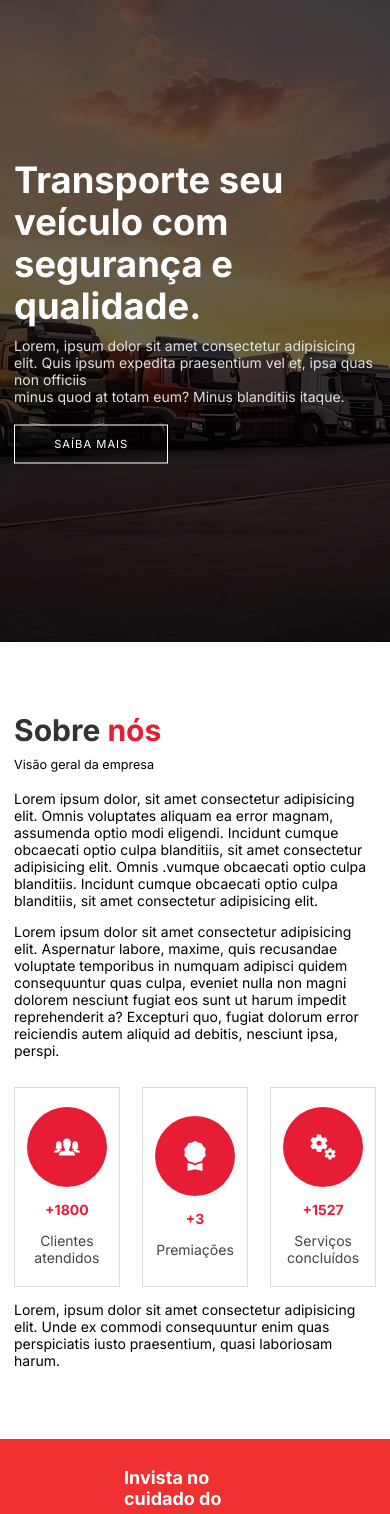
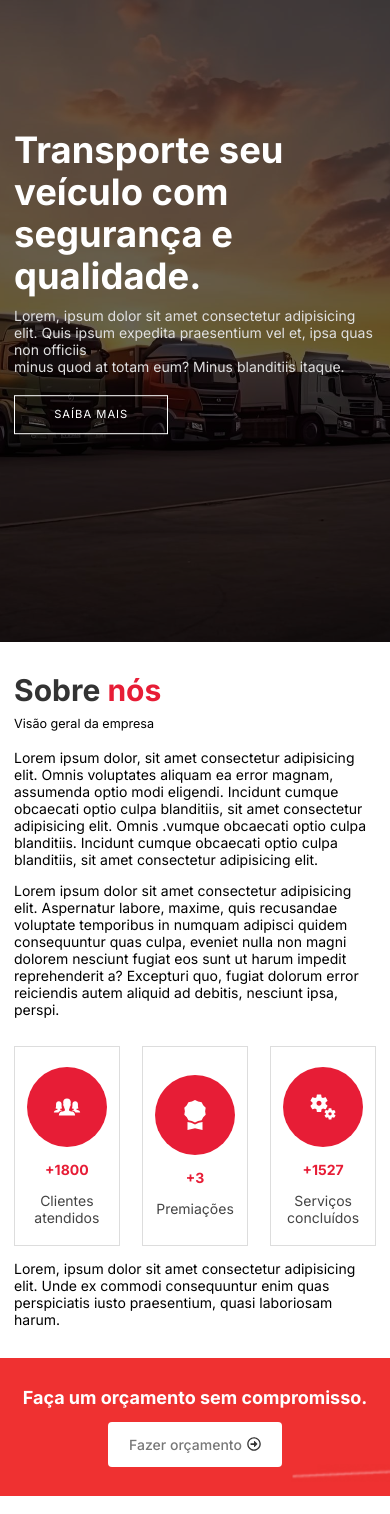
Before and after one commit to valmir1227/Transportadora-veiculos, a Next.js app: page / in a window 390 px wide. Shown: the part 180-1694 px from the top of the page. Built offline with nearby package versions, Linux system fonts and the light colour scheme.

Commit message:
Responsive Home, about Sections

```diff
--- a/src/app/containers/About/index.tsx
+++ b/src/app/containers/About/index.tsx
@@ -1,14 +1,8 @@
-import Image from "next/image";
-import { useState } from "react";
 
 import { IoIosPeople } from "react-icons/io";
 import { BsAwardFill } from "react-icons/bs";
 import { MdMiscellaneousServices } from "react-icons/md";
-import { FaRegArrowAltCircleRight } from "react-icons/fa";
 
-import carPolish from "../../assets/car-polish.jpg";
-import insulfilm from "../../assets/insulfilm.jpg";
-import insulfilmHome from "../../assets/insulfim-2.jpg";
 import carWash from "../../assets/car-wash.jpg";
 
 import styles from "./styles.module.scss";
--- a/src/app/containers/About/styles.module.scss
+++ b/src/app/containers/About/styles.module.scss
@@ -1,20 +1,30 @@
 @import "../../styles/variables";
 
 .about {
-  width: 100vw;
-  @media (min-width: 768px) {
-    padding: 70px 120px;
+  overflow-x: hidden;
+
+  @media (min-width: $mobileS) {
+    padding: 2.1rem 1rem;
   }
-  @media (max-width: 768px) {
-    padding: 70px 1rem;
+
+  @media (min-width: $mobileL) {
+    padding: 2.1rem 2.1rem;
+  }
+
+  @media (min-width: $tablet) {
+    padding: 2rem 4rem;
+  }
+
+  @media (min-width: $laptop) {
+    padding: 4rem 8rem;
   }
 }
 
 .companyOverview {
   width: 100%;
   overflow-x: hidden;
-  @media (min-width: 1200px) {
-   max-width: 70%;
+  @media (min-width: $laptop) {
+    max-width: 80%;
   }
 
   h2 {
--- a/src/app/containers/Home/styles.module.scss
+++ b/src/app/containers/Home/styles.module.scss
@@ -16,18 +16,29 @@
     height: 100%;
     background-color: rgba(0, 0, 0, 0.6);
   }
-  @media (min-width: 768px) {
-    padding: 0 120px;
+
+  @media (min-width: $mobileS) {
+    padding: 2.1rem 1rem;
   }
-  @media (max-width: 768px) {
-    padding: 0 1rem;
+
+  @media (min-width: $mobileL) {
+    padding: 2.1rem 2.1rem;
   }
+
+  @media (min-width: $tablet) {
+    padding: 2rem 4rem;
+  }
+
+  @media (min-width: $laptop) {
+    padding: 2rem 8rem;
+  }
+
   .text {
     width: 100%;
     position: relative;
     top: 50%;
-    transform: translateY(-50%);
-    @media (min-width: 768px) {
+    transform: translateY(-60%);
+    @media (min-width: $laptop) {
       width: 70%;
     }
 
@@ -36,7 +47,8 @@
       line-height: 4rem;
       color: $white;
       font-weight: 700;
-      @media (max-width: 468px) {
+
+      @media (max-width: $mobileL) {
         font-size: 2.6rem;
         line-height: 3rem;
       }
--- a/src/app/layout.tsx
+++ b/src/app/layout.tsx
@@ -18,6 +18,9 @@ export default function RootLayout({
 }) {
   return (
     <html lang="pt-br">
+      <head>
+        <title>Ola Mundo</title>
+      </head>
       <body className={poppins.className}>
         <Header />
         <Navigation />
--- a/src/app/page.tsx
+++ b/src/app/page.tsx
@@ -15,11 +15,8 @@ export default function Index() {
       <Home />
       <About />
       <section className={styles.carCare}>
-        <p>
-          Invista no cuidado do seu carro na garagem, e ele lhe proporcionará
-          segurança nas estradas.
-        </p>
-        <a href="/">
+        <p>Faça um orçamento sem compromisso.</p>
+        <a href="/orçamento">
           Fazer orçamento
           <FaRegArrowAltCircleRight color="#333" />
         </a>
--- a/src/app/styles/_variables.scss
+++ b/src/app/styles/_variables.scss
@@ -3,3 +3,11 @@ $white: #fff;
 $grey: #939597  ;
 $ligth-grey: #f6f6f6;
 $dark-grey: #2d3142;
+
+$mobileS: 320px;
+$mobileM: 375px;
+$mobileL: 425px;
+$tablet: 768px;
+$laptop: 1024px;
+$laptopL: 1440px;
+$desktop: 2560px;
--- a/src/app/styles/home.module.scss
+++ b/src/app/styles/home.module.scss
@@ -5,13 +5,30 @@
 }
 
 .carCare {
-  width: 100vw;
   background: url("../assets/car-care.jpg");
   background-size: cover;
   display: flex;
   justify-content: space-between;
   align-items: center;
-  padding: 2rem 124px;
+  text-align: center;
+
+  @media (min-width: $mobileS) {
+    padding: 2.1rem 1rem;
+    flex-direction: column;
+  }
+
+  @media (min-width: $mobileL) {
+    padding: 2.1rem 2.1rem;
+  }
+
+  @media (min-width: $tablet) {
+    padding: 2rem 4rem;
+    flex-direction: row;
+  }
+
+  @media (min-width: $laptop) {
+    padding: 2rem 8rem;
+  }
 
   p {
     color: $white;
@@ -30,6 +47,7 @@
     font-weight: 500;
     color: #777;
     border-radius: 4px;
+    margin-top: 1rem;
 
     &:hover {
       filter: brightness(0.9);
```
